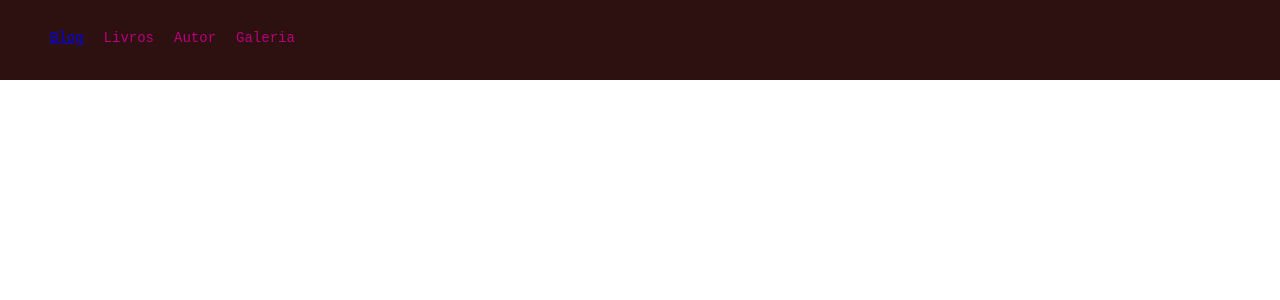
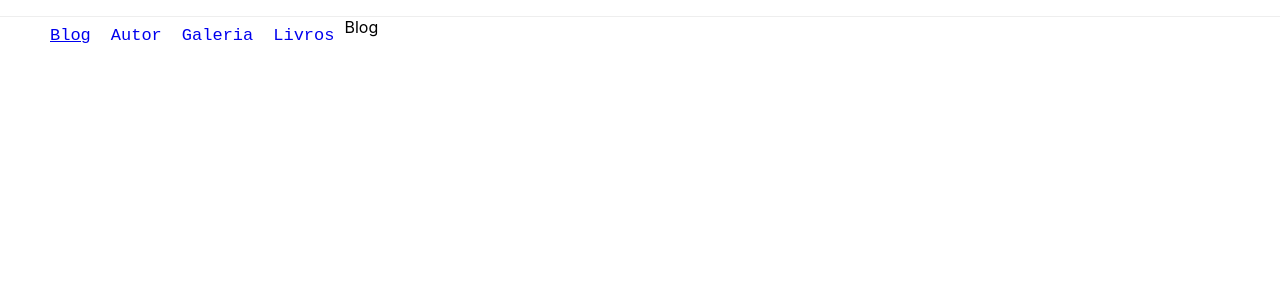
Before and after one commit to vncsms/MySiteReact, a React (Create React App) app: page /#/ in a window 1280 px wide. Shown: the top 300 px of the page. Built offline with nearby package versions, Linux system fonts and the light colour scheme.

Commit message:
Fixed menu selection
Insert HashRouter

```diff
--- a/package.json
+++ b/package.json
@@ -5,7 +5,9 @@
   "dependencies": {
     "react": "^16.8.3",
     "react-dom": "^16.8.3",
-    "react-scripts": "2.1.5"
+    "react-router-dom": "^4.3.1",
+    "react-scripts": "2.1.5",
+    "styled-components": "^4.1.3"
   },
   "scripts": {
     "start": "react-scripts start",
--- a/src/components/TopMenu.js
+++ /dev/null
@@ -1,34 +0,0 @@
-import '../style/TopMenu.css';
-import React, { Component } from 'react';
-
-
-export default class TopMenu extends Component {
-
-  constructor(props) {
-    super(props);
-    this.state = {
-    };
-  }
-
-  render() {
-
-    return (
-      <div className="HeadOptions">
-        <ul>
-          <li className="TopLinks">
-            <a href="../pages/Blog">Blog</a>
-          </li>
-          <li className="TopLinks">
-            <a onClick={() => this.buttonClick('Livros')}>Livros</a>
-          </li>
-          <li className="TopLinks">
-            <a onClick={() => this.buttonClick('Autor')}>Autor</a>
-          </li>
-          <li className="TopLinks">
-            <a onClick={() => this.buttonClick('Galeria')}>Galeria</a>
-          </li>
-        </ul>
-      </div>
-    );
-  }
-}
--- a/src/pages/MainPage.js
+++ b/src/pages/MainPage.js
@@ -3,9 +3,12 @@ import Blog from './Blog.js';
 import Livros from './Livros.js';
 import Autor from './Autor.js';
 import Galeria from './Galeria.js';
-import TopMenu from '../components/TopMenu.js'
-import React, { Component } from 'react';
-
+import React, { Component } from "react";
+import {
+  Route,
+  NavLink,
+  HashRouter
+} from "react-router-dom";
 
 export default class MainPage extends Component {
 
@@ -21,9 +24,24 @@ export default class MainPage extends Component {
   render() {
 
     return (
-      <div className="MainPage">
-        <TopMenu/>
-      </div>
+      <HashRouter>
+        <div>
+          <div className="TopHead">
+            <ul className="header">
+             <li className="TopLinks"><NavLink exact to="/">Blog</NavLink></li>
+              <li className="TopLinks"><NavLink to="/autor">Autor</NavLink></li>
+              <li className="TopLinks"><NavLink to="/galeria">Galeria</NavLink></li>
+              <li className="TopLinks"><NavLink to="/Livros">Livros</NavLink></li>
+            </ul>
+          </div>
+          <div className="content">
+            <Route exact path="/" component={Blog}/>
+            <Route path="/autor" component={Autor}/>
+            <Route path="/galeria" component={Galeria}/>
+            <Route path="/livros" component={Livros}/>
+          </div>
+        </div>
+      </HashRouter>
     );
   }
 }
--- a/src/style/MainPage.css
+++ b/src/style/MainPage.css
@@ -1,4 +1,27 @@
-.MainPage {
-    width: -webkit-fill-available;
-    height: -webkit-fill-available;
+.TopHead {
+	background-color: #fff;
+	border-bottom: 1px solid #eee;
 }
+
+.TopHead li {
+    float: left;
+    list-style-type: none;
+    padding-right: 10px;
+}
+
+.TopHead a {
+    cursor: pointer;
+    text-decoration: none;
+    font-size: 17px;
+    font-weight: 500;
+}
+
+.TopHead .active {
+    text-decoration: underline;
+}
+
+.TopLinks {
+    padding: 10px;
+    font-size: 14px;
+    font-family: "Courier New";
+}
--- a/src/style/TopMenu.css
+++ /dev/null
@@ -1,30 +0,0 @@
-.HeadOptions {
-    padding-top: 20px;
-    background-color: #2d1010;
-    height: 60px;
-}
-
-ul {
-    margin: 0;
-}
-
-li {
-    float: left;
-    list-style-type: none;
-    padding-right: 10px;
-}
-
-a {
-    cursor: pointer;
-}
-
-.TopLinks {
-    padding: 10px;
-    font-size: 14px;
-    color: #ba007c;
-    font-family: "Courier New";
-}
-
-.TopLinks:hover {
-    color: #555;
-}
```
Also changed, not shown: 1 other file (tests, documents, lock files or other folders).
